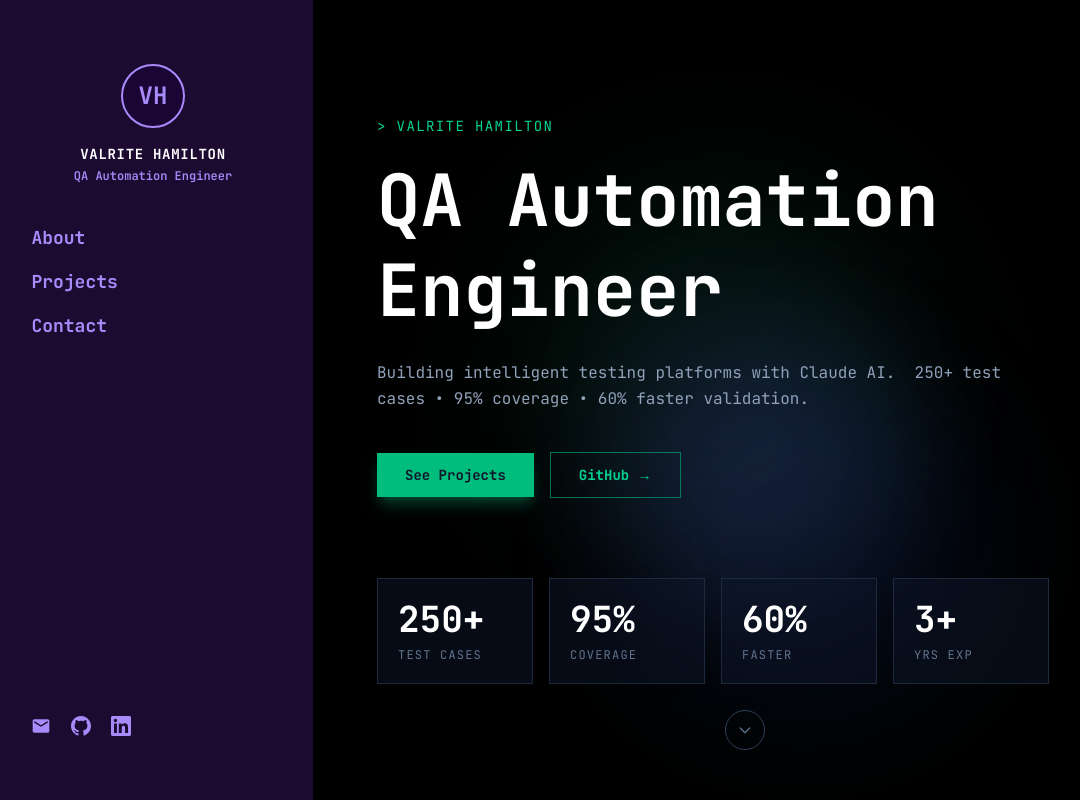
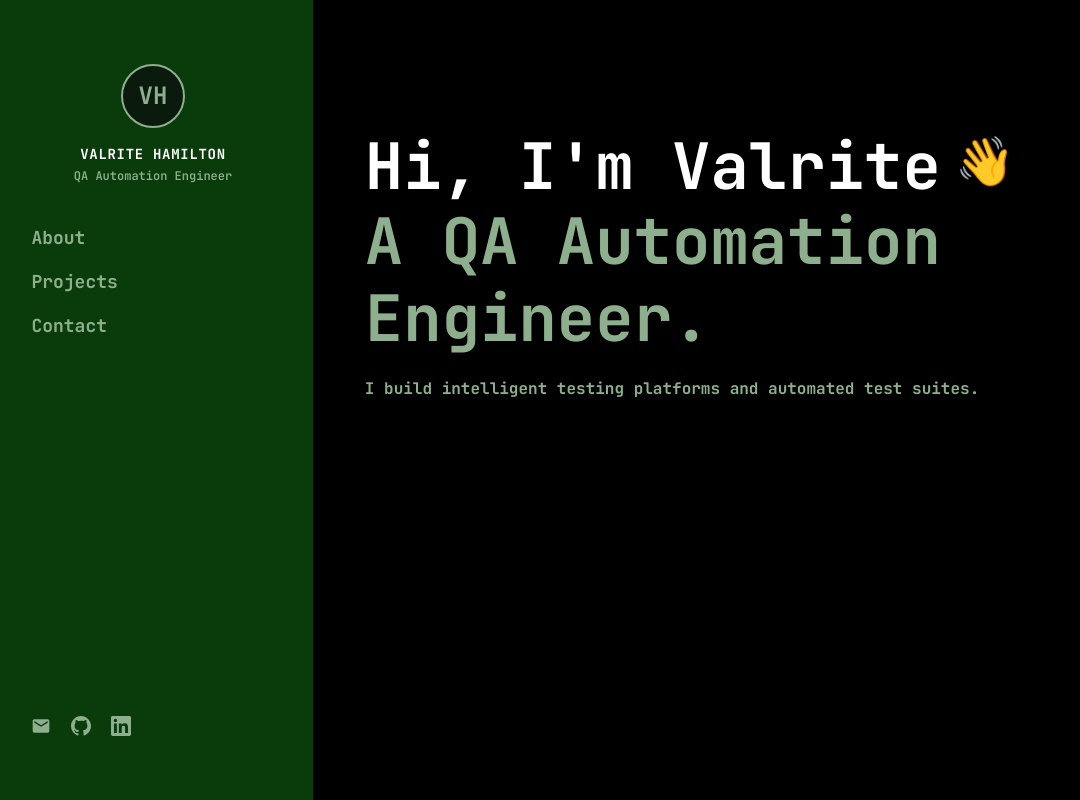
Before and after one commit to Valritehachi/my-portfolio, a Next.js app: page / in a window 1280 px wide. Shown: the top 800 px of the page, without its empty margins (7-1087 px from the left). Built offline with nearby package versions, Linux system fonts and the light colour scheme.

Commit message:
Step 2: Green sidebar + reference-style hero with waving hand animation
Co-Authored-By: Claude Sonnet 4.6 <noreply@anthropic.com>

```diff
--- a/src/app/globals.css
+++ b/src/app/globals.css
@@ -50,6 +50,27 @@ body {
   to   { opacity: 1; transform: translateY(0); }
 }
 
+@keyframes wave {
+  0%   { transform: rotate(0deg) }
+  10%  { transform: rotate(24deg) }
+  20%  { transform: rotate(-8deg) }
+  30%  { transform: rotate(14deg) }
+  40%  { transform: rotate(-8deg) }
+  50%  { transform: rotate(20deg) }
+  60%  { transform: rotate(0deg) }
+  100% { transform: rotate(0deg) }
+}
+
+@keyframes heroDrop {
+  from { transform: translateY(-40px); opacity: 0; color: #fff; }
+  to   { transform: translateY(0); opacity: 1; color: #8eaf8e; }
+}
+
+.hero-drop {
+  animation: heroDrop 1.8s ease forwards;
+  opacity: 0;
+}
+
 @keyframes blink {
   0%, 49%  { opacity: 1; }
   50%, 100% { opacity: 0; }
--- a/src/components/Hero.tsx
+++ b/src/components/Hero.tsx
@@ -1,84 +1,47 @@
-import Link from "next/link";
-
-const stats = [
-  { value: "250+", label: "TEST CASES" },
-  { value: "95%",  label: "COVERAGE"   },
-  { value: "60%",  label: "FASTER"     },
-  { value: "3+",   label: "YRS EXP"    },
-];
-
 export default function Hero() {
   return (
-    <section id="home" className="relative min-h-screen flex flex-col justify-center px-6 sm:px-10 lg:px-16 py-24 overflow-hidden">
-
-      {/* Animated background blobs */}
-      <div className="absolute inset-0 pointer-events-none" aria-hidden="true">
-        <div className="blob absolute top-1/4 left-1/4 w-96 h-96 bg-emerald-500/10 rounded-full blur-3xl" />
-        <div className="blob-delay absolute top-1/2 right-1/4 w-80 h-80 bg-blue-500/10 rounded-full blur-3xl" />
-        <div className="blob-delay-2 absolute bottom-1/4 left-1/3 w-72 h-72 bg-purple-500/10 rounded-full blur-3xl" />
+    <section
+      id="home"
+      className="relative h-screen"
+      style={{ paddingTop: "15%", paddingLeft: "6%", paddingRight: "4%" }}
+    >
+      {/* "Hi, I'm Valrite" + waving hand */}
+      <div className="flex items-start bg-black relative z-10">
+        <h1
+          className="text-white font-bold m-0"
+          style={{ fontSize: "4em", lineHeight: 1.15 }}
+        >
+          Hi, I&apos;m Valrite
+        </h1>
+        <span
+          style={{
+            fontSize: "3em",
+            display: "inline-block",
+            animation: "wave 3s linear 0.5s infinite",
+            transformOrigin: "70% 70%",
+            paddingLeft: "14px",
+            lineHeight: 1.3,
+          }}
+        >
+          👋
+        </span>
       </div>
 
-      <div className="relative z-10 max-w-3xl">
-        {/* Terminal prompt */}
-        <p className="text-emerald-400 text-sm tracking-widest mb-5 animate-fade-in">
-          &gt; VALRITE HAMILTON
-        </p>
+      {/* "A QA Automation Engineer." — drops in with green colour */}
+      <p
+        className="hero-drop font-bold m-0"
+        style={{ fontSize: "4em", lineHeight: 1.2 }}
+      >
+        A QA Automation Engineer.
+      </p>
 
-        {/* Heading */}
-        <h1 className="text-4xl sm:text-5xl lg:text-7xl font-bold text-white leading-tight mb-6">
-          QA Automation<br />
-          <span className="cursor">Engineer</span>
-        </h1>
-
-        {/* Subtitle */}
-        <p className="text-slate-400 text-sm sm:text-base leading-relaxed mb-10 max-w-2xl">
-          Building intelligent testing platforms with Claude AI.&nbsp;
-          250+ test cases &bull; 95% coverage &bull; 60% faster validation.
-        </p>
-
-        {/* CTA buttons */}
-        <div className="flex flex-wrap items-center gap-4 mb-20">
-          <Link
-            href="/projects"
-            className="px-7 py-3 bg-emerald-500 hover:bg-emerald-400 text-slate-900 font-bold text-sm transition-all duration-200 shadow-lg shadow-emerald-500/30 hover:shadow-emerald-400/40"
-          >
-            See Projects
-          </Link>
-          <a
-            href="https://github.com/Valritehachi"
-            target="_blank"
-            rel="noopener noreferrer"
-            className="px-7 py-3 border border-emerald-500/60 text-emerald-400 hover:bg-emerald-500/10 hover:border-emerald-400 font-bold text-sm transition-all duration-200"
-          >
-            GitHub →
-          </a>
-        </div>
-
-        {/* Stats grid */}
-        <div className="grid grid-cols-2 sm:grid-cols-4 gap-4 max-w-2xl">
-          {stats.map((s) => (
-            <div
-              key={s.label}
-              className="bg-slate-900/50 border border-slate-800 p-5 flex flex-col gap-2 hover:border-slate-600 transition-colors duration-200"
-            >
-              <span className="text-4xl font-bold text-white">{s.value}</span>
-              <span className="text-slate-500 text-xs tracking-widest">{s.label}</span>
-            </div>
-          ))}
-        </div>
-      </div>
-
-      {/* Scroll indicator */}
-      <div className="absolute bottom-10 left-1/2 -translate-x-1/2">
-        <a
-          href="#projects"
-          className="w-10 h-10 rounded-full border border-slate-700 flex items-center justify-center text-slate-500 hover:border-emerald-500 hover:text-emerald-400 transition-all duration-200 animate-bounce"
-        >
-          <svg className="w-4 h-4" fill="none" stroke="currentColor" viewBox="0 0 24 24">
-            <path strokeLinecap="round" strokeLinejoin="round" strokeWidth={2} d="M19 9l-7 7-7-7" />
-          </svg>
-        </a>
-      </div>
+      {/* Small subtitle */}
+      <p
+        className="font-bold"
+        style={{ color: "#8eaf8e", fontSize: "1em", paddingTop: "20px" }}
+      >
+        I build intelligent testing platforms and automated test suites.
+      </p>
     </section>
   );
 }
--- a/src/components/Sidebar.tsx
+++ b/src/components/Sidebar.tsx
@@ -37,13 +37,13 @@ export default function Sidebar() {
         className={`fixed top-0 left-0 h-full z-50 flex flex-col transition-transform duration-300
           w-4/5 md:w-[25%]
           ${open ? "translate-x-0" : "-translate-x-full md:translate-x-0"}`}
-        style={{ backgroundColor: "hsla(268, 65%, 12%, 0.98)", padding: "5% 3%" }}
+        style={{ backgroundColor: "hsla(120, 70%, 14%, 0.98)", padding: "5% 3%" }}
       >
         {/* Profile photo placeholder — replaced with real photo later */}
         <div className="flex justify-center mb-4">
           <div
             className="w-16 h-16 rounded-full flex items-center justify-center font-bold text-2xl"
-            style={{ backgroundColor: "#1a0535", color: "#a78bfa", border: "2px solid #a78bfa" }}
+            style={{ backgroundColor: "#0a1a0d", color: "#8eaf8e", border: "2px solid #8eaf8e" }}
           >
             VH
           </div>
@@ -54,7 +54,7 @@ export default function Sidebar() {
           <p className="text-white font-bold text-sm tracking-wider m-0">
             VALRITE HAMILTON
           </p>
-          <p className="text-xs font-semibold mt-1 m-0" style={{ color: "#a78bfa" }}>
+          <p className="text-xs font-semibold mt-1 m-0" style={{ color: "#8eaf8e" }}>
             QA Automation Engineer
           </p>
         </div>
@@ -68,7 +68,7 @@ export default function Sidebar() {
                   href={href}
                   onClick={() => setOpen(false)}
                   className="hover:text-white transition-colors duration-200"
-                  style={{ color: "#a78bfa", textDecoration: "none" }}
+                  style={{ color: "#8eaf8e", textDecoration: "none" }}
                 >
                   {label}
                 </Link>
@@ -82,7 +82,7 @@ export default function Sidebar() {
           <a
             href="mailto:valritehachi@gmail.com"
             className="hover:text-white transition-colors duration-200"
-            style={{ color: "#a78bfa" }}
+            style={{ color: "#8eaf8e" }}
           >
             <svg width="20" height="20" fill="currentColor" viewBox="0 0 24 24">
               <path d="M20 4H4c-1.1 0-2 .9-2 2v12c0 1.1.9 2 2 2h16c1.1 0 2-.9 2-2V6c0-1.1-.9-2-2-2zm0 4-8 5-8-5V6l8 5 8-5v2z" />
@@ -93,7 +93,7 @@ export default function Sidebar() {
             target="_blank"
             rel="noopener noreferrer"
             className="hover:text-white transition-colors duration-200"
-            style={{ color: "#a78bfa" }}
+            style={{ color: "#8eaf8e" }}
           >
             <svg width="20" height="20" fill="currentColor" viewBox="0 0 24 24">
               <path d="M12 0C5.374 0 0 5.373 0 12c0 5.302 3.438 9.8 8.207 11.387.599.111.793-.261.793-.577v-2.234c-3.338.726-4.033-1.416-4.033-1.416-.546-1.387-1.333-1.756-1.333-1.756-1.089-.745.083-.729.083-.729 1.205.084 1.839 1.237 1.839 1.237 1.07 1.834 2.807 1.304 3.492.997.107-.775.418-1.305.762-1.604-2.665-.305-5.467-1.334-5.467-5.931 0-1.311.469-2.381 1.236-3.221-.124-.303-.535-1.524.117-3.176 0 0 1.008-.322 3.301 1.23A11.509 11.509 0 0 1 12 5.803c1.02.005 2.047.138 3.006.404 2.291-1.552 3.297-1.23 3.297-1.23.653 1.653.242 2.874.118 3.176.77.84 1.235 1.911 1.235 3.221 0 4.609-2.807 5.624-5.479 5.921.43.372.823 1.102.823 2.222v3.293c0 .319.192.694.801.576C20.566 21.797 24 17.3 24 12c0-6.627-5.373-12-12-12z" />
@@ -104,7 +104,7 @@ export default function Sidebar() {
             target="_blank"
             rel="noopener noreferrer"
             className="hover:text-white transition-colors duration-200"
-            style={{ color: "#a78bfa" }}
+            style={{ color: "#8eaf8e" }}
           >
             <svg width="20" height="20" fill="currentColor" viewBox="0 0 24 24">
               <path d="M20.447 20.452h-3.554v-5.569c0-1.328-.027-3.037-1.852-3.037-1.853 0-2.136 1.445-2.136 2.939v5.667H9.351V9h3.414v1.561h.046c.477-.9 1.637-1.85 3.37-1.85 3.601 0 4.267 2.37 4.267 5.455v6.286zM5.337 7.433a2.062 2.062 0 0 1-2.063-2.065 2.064 2.064 0 1 1 2.063 2.065zm1.782 13.019H3.555V9h3.564v11.452zM22.225 0H1.771C.792 0 0 .774 0 1.729v20.542C0 23.227.792 24 1.771 24h20.451C23.2 24 24 23.227 24 22.271V1.729C24 .774 23.2 0 22.222 0h.003z" />
```
